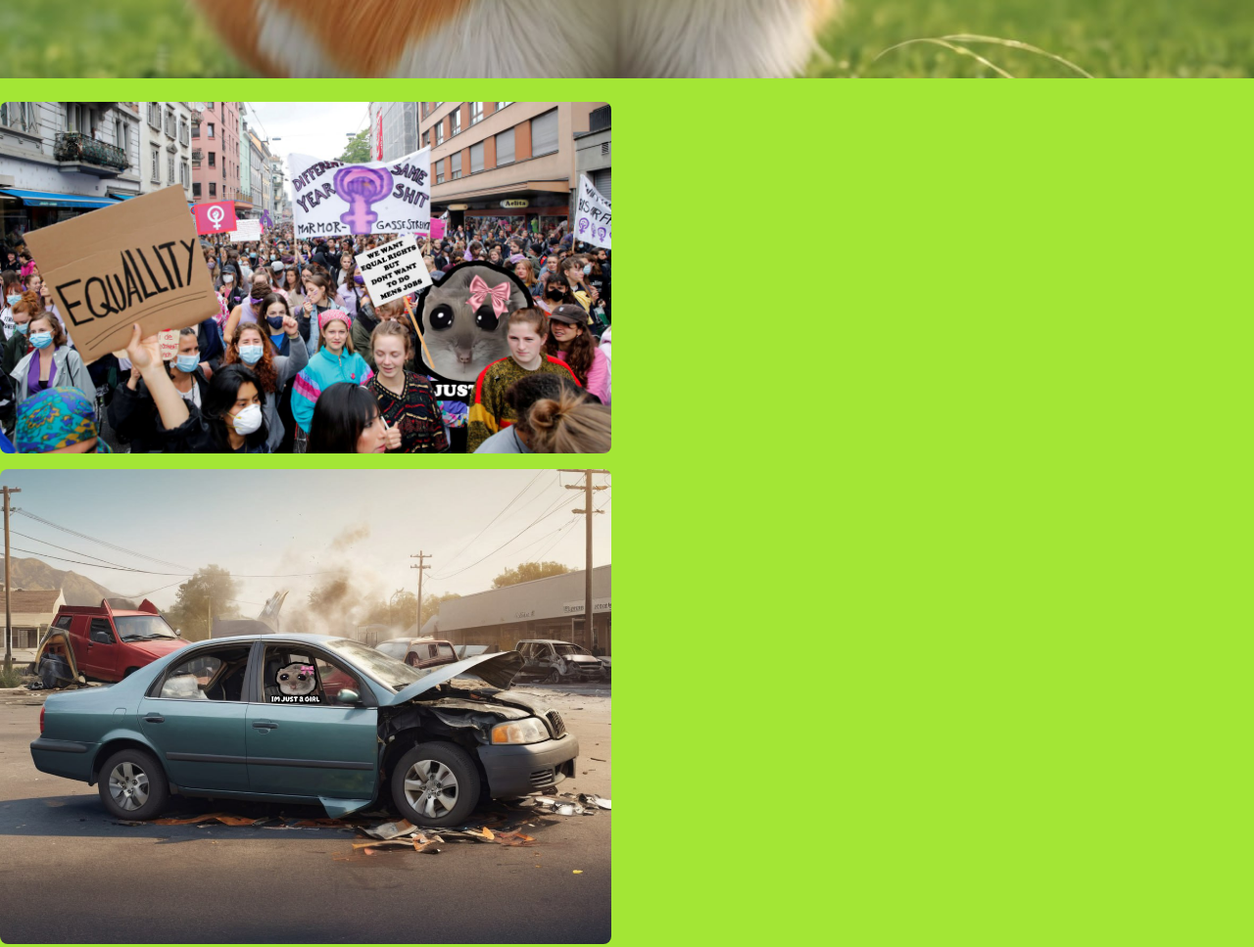
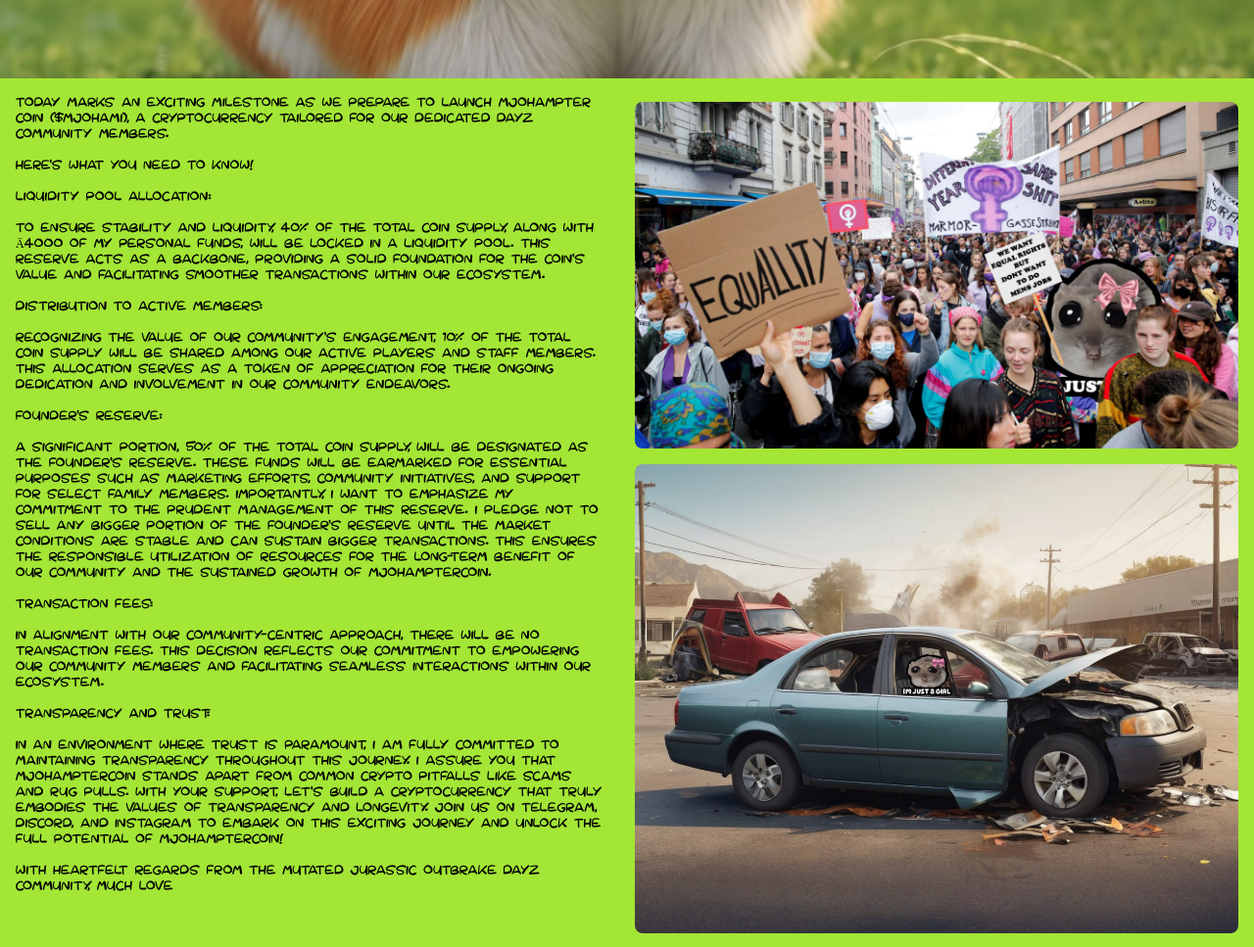
Before and after one commit to CodeThiefX/Mjohampster, a plain HTML site: page index.html in a window 1280 px wide. Shown: the part 720-1687 px from the top of the page at 98% size. Drawn offline with nearby package versions, Linux system fonts and the light colour scheme.

Commit message:
web update

```diff
--- a/index.html
+++ b/index.html
@@ -23,9 +23,63 @@
 
     <!-- ABOUT -->
     <div class="bg-lime-400 flex flex-col lg:flex-row gap-4 container mx-auto">
-      <!-- <div class="w-full lg:w-1/2">
-        <img src="assets/about.webp" alt="Mjhampster" class="w-full" />
-      </div> -->
+      <div class="w-full lg:w-1/2">
+        <p class="text-xs p-4">
+          Today marks an exciting milestone as we prepare to launch MJOHampter Coin ($MJOHami),
+a cryptocurrency tailored for our dedicated DayZ community members. <br><br>
+
+Here's what you need to know!<br><br>
+
+Liquidity Pool Allocation:<br><br>
+
+To ensure stability and liquidity, 40% of the total coin supply,
+along with Ä4000 of my personal funds, will be locked in a liquidity pool.
+This reserve acts as a backbone, providing a solid foundation for the coin's value
+and facilitating smoother transactions within our ecosystem.<br><br>
+
+
+Distribution to Active Members:<br><br>
+
+Recognizing the value of our community's engagement,
+10% of the total coin supply will be shared among our active players and staff members.
+This allocation serves as a token of appreciation for their ongoing dedication
+and involvement in our community endeavors.<br><br>
+
+
+Founder's Reserve:<br><br>
+
+A significant portion, 50% of the total coin supply,
+will be designated as the founder's reserve.
+These funds will be earmarked for essential purposes such as marketing efforts,
+community initiatives, and support for select family members.
+Importantly, I want to emphasize my commitment to the prudent management of this reserve.
+I pledge not to sell any bigger portion of the founder's reserve until
+the market conditions are stable and can sustain bigger transactions.
+This ensures the responsible utilization of resources
+for the long-term benefit of our community and the sustained growth of MJOHampterCoin.<br><br>
+
+
+Transaction Fees:<br><br>
+
+In alignment with our community-centric approach,
+there will be no transaction fees.
+This decision reflects our commitment to empowering our community members
+and facilitating seamless interactions within our ecosystem.<br><br>
+
+
+Transparency and Trust:<br><br>
+
+In an environment where trust is paramount,
+I am fully committed to maintaining transparency throughout this journey.
+I assure you that MJOHampterCoin stands apart from common crypto pitfalls like scams and rug pulls.
+With your support, let's build a cryptocurrency that truly embodies the values of transparency and longevity.
+Join us on Telegram, Discord, and Instagram to embark on this exciting journey and unlock the full potential
+of MJOHampterCoin! <br><br>
+
+
+With heartfelt regards from the Mutated Jurassic Outbrake DayZ community, much love<br><br>
+        </p>
+      </div>
       <div
         class="w-full lg:w-1/2 lg:pr-4 lg:pl-0 px-4 py-6 flex flex-col gap-4"
       >
@@ -129,7 +183,7 @@
     <!-- FOOTER -->
     <div>
       <footer class="bg-lime-400 text-center py-4">
-        <p>&copy; 2024 Mjhampster</p>
+        <p>&copy; 2024 Mjohampster</p>
       </footer>
     </div>
 
```
